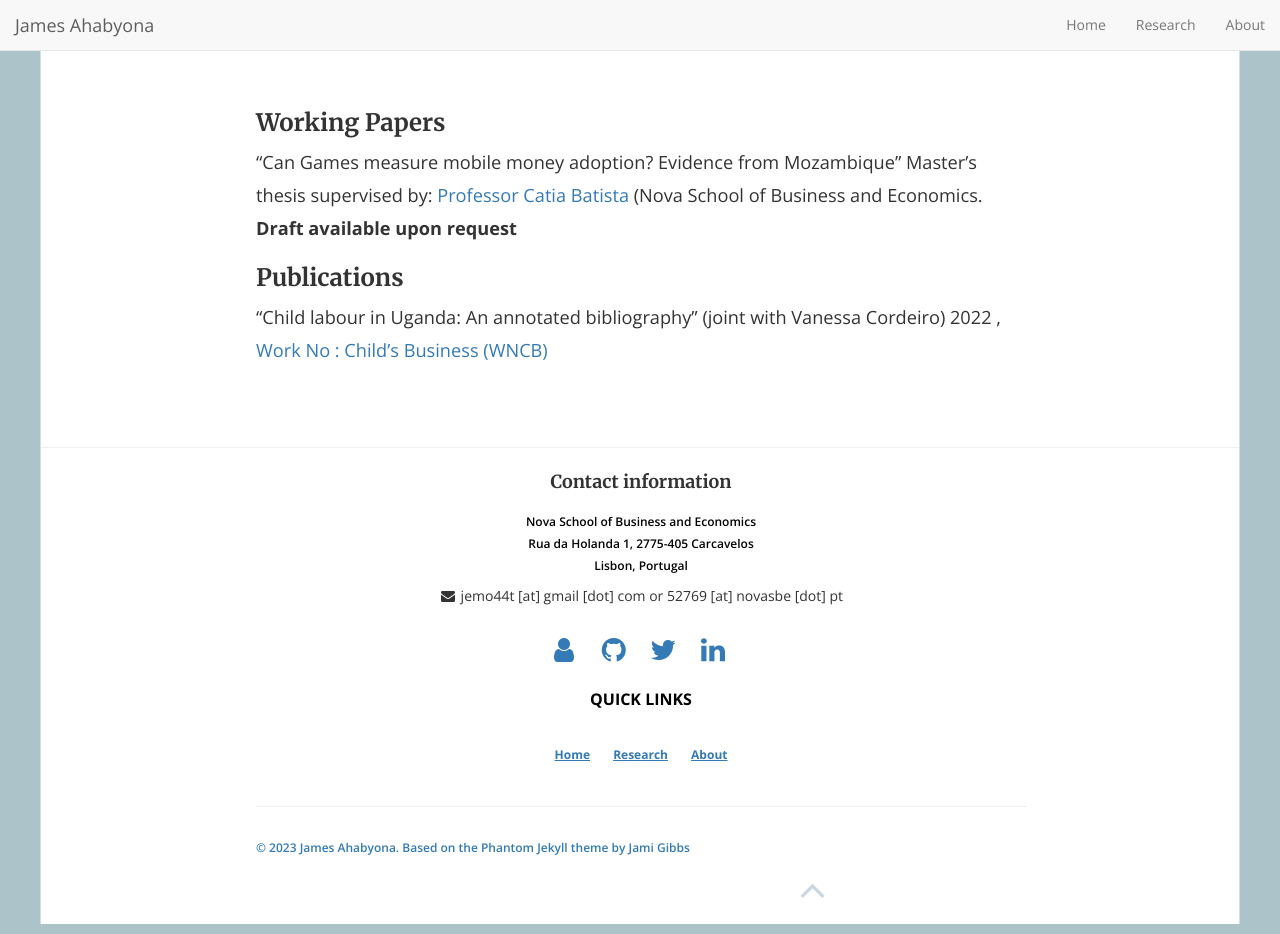
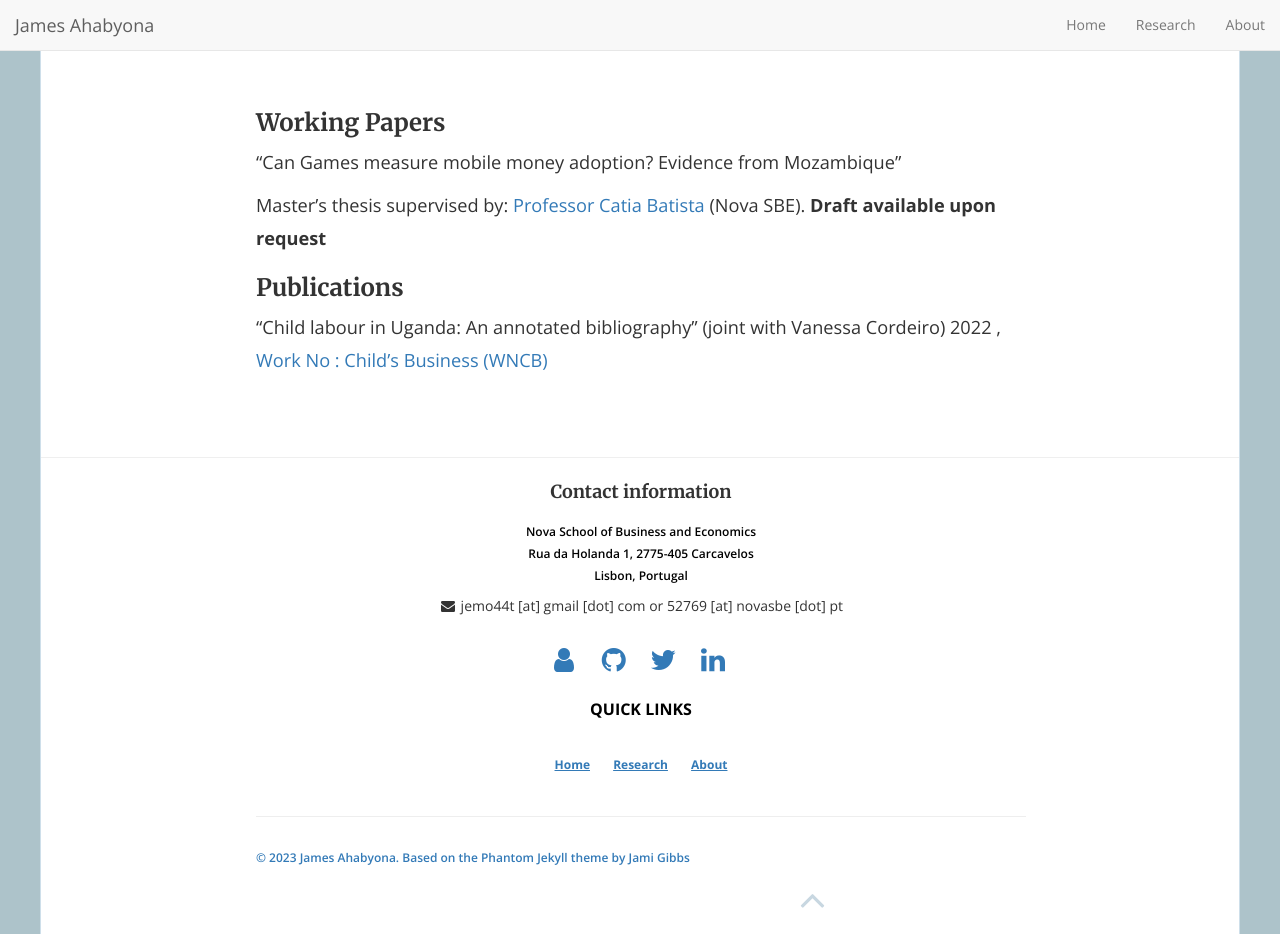
Before and after one commit to mariaelenaguer/mariaelenaguer.github.io, a Jekyll site: the page built from Research.md, in a window 1280 px wide and 934 px high. Built offline with Jekyll 4.4.1, drawn with Linux system fonts in a browser that asks for light colours; nearby versions of some CDN libraries.

Commit message:
Update Research.md

```diff
--- a/Research.md
+++ b/Research.md
@@ -6,7 +6,8 @@ permalink: /Research/
 ### Working Papers
 
  "Can Games measure mobile money adoption? Evidence from Mozambique"
- Master’s thesis supervised by:  [Professor Catia Batista](https://www.catiabatista.org/) (Nova School of Business and Economics. <b>Draft available upon request</b>
+
+ Master’s thesis supervised by:  [Professor Catia Batista](https://www.catiabatista.org/) (Nova SBE). <b>Draft available upon request</b>
 
 ### Publications
 
```
